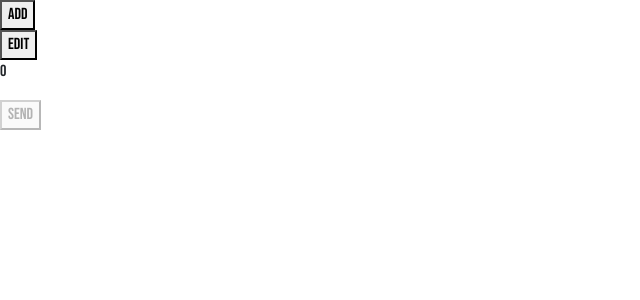
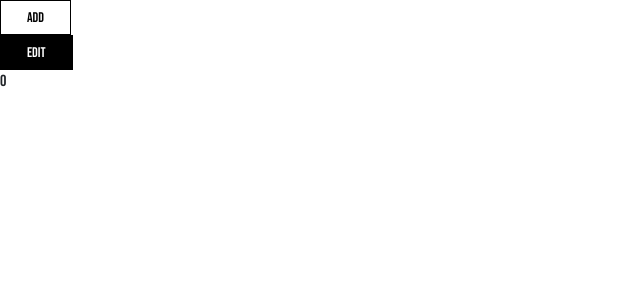
Before and after one commit to mindXcape/phasezero-clothing, a React (Vite) app: page / in a window 1280 px wide. Shown: the top 300 px of the page, without its empty margins (0-640 px from the left). Built offline with nearby package versions, Linux system fonts and the light colour scheme.

Commit message:
PHS-32 represent button component created

```diff
--- a/src/components/button/Button.tsx
+++ b/src/components/button/Button.tsx
@@ -1,4 +1,5 @@
 import React from 'react';
+import '../../scss/components/_button.scss';
 
 interface Props
   extends React.DetailedHTMLProps<
--- a/src/pages/Home.tsx
+++ b/src/pages/Home.tsx
@@ -1,5 +1,5 @@
 import React, { useState } from 'react';
-import Button from '../components/button/button';
+import Button from '../components/button/Button';
 
 function Home() {
   const [count, setCount] = useState<number>(0);
@@ -15,7 +15,7 @@ function Home() {
     <>
       <div>
         <Button
-          className="btn_one"
+          className="represent__btn"
           title="Add"
           eventHandler={addHandler}
           disabled={false}
@@ -23,18 +23,15 @@ function Home() {
       </div>
       <div>
         <Button
-          className="btn_one"
+          className="represent__btn"
           title="Edit"
           eventHandler={subHandler}
-          disabled={isDisabled}
+          disabled
         />
       </div>
       <div>
         <p>{count}</p>
       </div>
-      <button type="button" disabled>
-        Send
-      </button>
     </>
   );
 }
--- a/src/scss/components/_button.scss
+++ b/src/scss/components/_button.scss
@@ -0,0 +1,14 @@
+.represent__btn {
+  background-color: black;
+  color: white;
+  padding: 6px 26px;
+  font-size: 14px;
+  text-transform: uppercase;
+  transition: all 0.25s ease-in-out;
+  border: 1px solid black;
+  &:hover{
+    background-color: white !important ;
+    color: black !important;
+    border: 1px solid black !important;
+  }
+}
```
